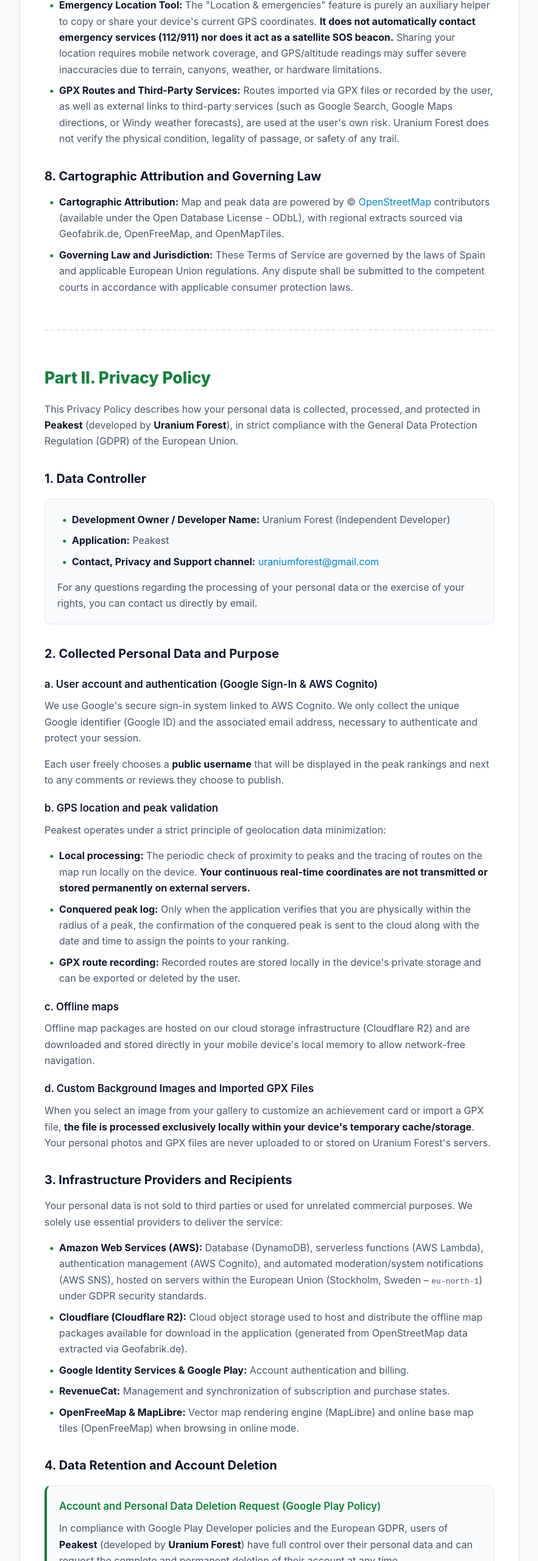
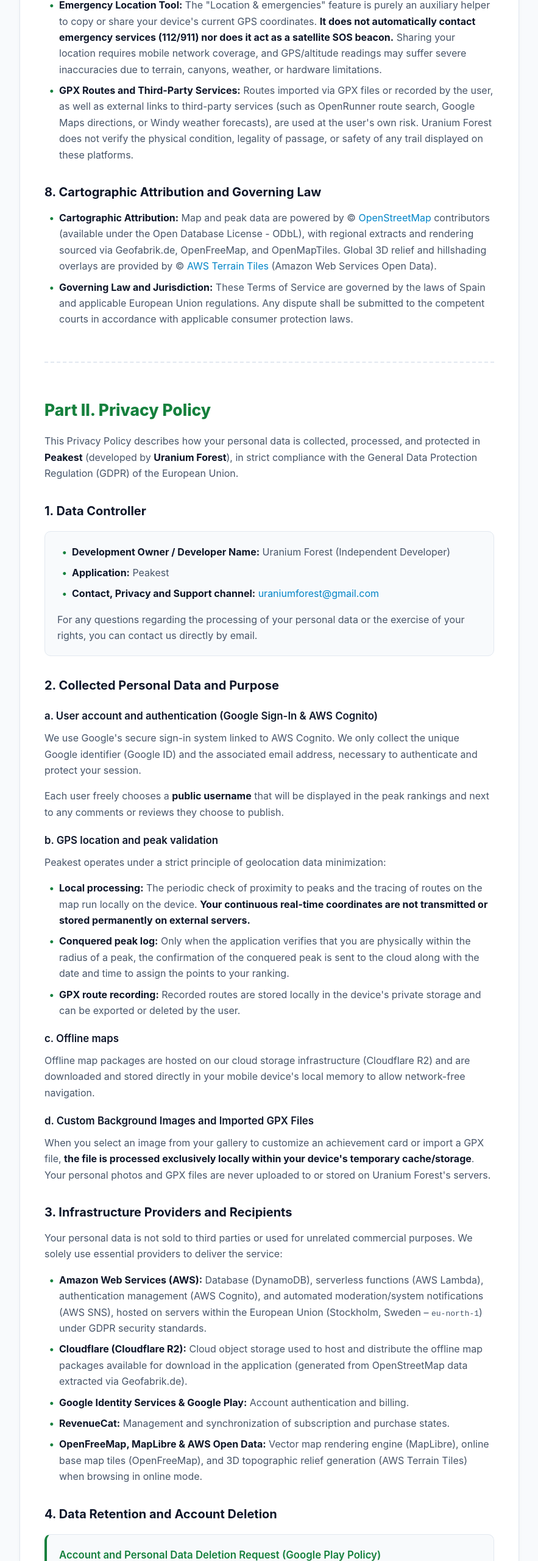
Before and after one commit to UraniumForest/peakest, a plain HTML site: page index.html in a window 1280 px wide. Shown: the part 2980-5540 px from the top of the page at 61% size, without its empty margins (198-1081 px from the left). Drawn offline with Linux system fonts and the light colour scheme.

Commit message:
Update index.html

```diff
--- a/index.html
+++ b/index.html
@@ -328,12 +328,12 @@
         <h2>7. Emergency Location Feature, External Links, and GPX Routes</h2>
         <ul>
           <li><strong>Emergency Location Tool:</strong> The "Location &amp; emergencies" feature is purely an auxiliary helper to copy or share your device's current GPS coordinates. <strong>It does not automatically contact emergency services (112/911) nor does it act as a satellite SOS beacon.</strong> Sharing your location requires mobile network coverage, and GPS/altitude readings may suffer severe inaccuracies due to terrain, canyons, weather, or hardware limitations.</li>
-          <li><strong>GPX Routes and Third-Party Services:</strong> Routes imported via GPX files or recorded by the user, as well as external links to third-party services (such as Google Search, Google Maps directions, or Windy weather forecasts), are used at the user's own risk. Uranium Forest does not verify the physical condition, legality of passage, or safety of any trail.</li>
+          <li><strong>GPX Routes and Third-Party Services:</strong> Routes imported via GPX files or recorded by the user, as well as external links to third-party services (such as OpenRunner route search, Google Maps directions, or Windy weather forecasts), are used at the user's own risk. Uranium Forest does not verify the physical condition, legality of passage, or safety of any trail displayed on these platforms.</li>
         </ul>
 
         <h2>8. Cartographic Attribution and Governing Law</h2>
         <ul>
-          <li><strong>Cartographic Attribution:</strong> Map and peak data are powered by © <a href="https://www.openstreetmap.org/copyright" target="_blank" rel="noopener">OpenStreetMap</a> contributors (available under the Open Database License - ODbL), with regional extracts sourced via Geofabrik.de, OpenFreeMap, and OpenMapTiles.</li>
+          <li><strong>Cartographic Attribution:</strong> Map and peak data are powered by © <a href="https://www.openstreetmap.org/copyright" target="_blank" rel="noopener">OpenStreetMap</a> contributors (available under the Open Database License - ODbL), with regional extracts and rendering sourced via Geofabrik.de, OpenFreeMap, and OpenMapTiles. Global 3D relief and hillshading overlays are provided by © <a href="https://registry.opendata.aws/terrain-tiles/" target="_blank" rel="noopener">AWS Terrain Tiles</a> (Amazon Web Services Open Data).</li>
           <li><strong>Governing Law and Jurisdiction:</strong> These Terms of Service are governed by the laws of Spain and applicable European Union regulations. Any dispute shall be submitted to the competent courts in accordance with applicable consumer protection laws.</li>
         </ul>
       </section>
@@ -381,7 +381,7 @@
           <li><strong>Cloudflare (Cloudflare R2):</strong> Cloud object storage used to host and distribute the offline map packages available for download in the application (generated from OpenStreetMap data extracted via Geofabrik.de).</li>
           <li><strong>Google Identity Services & Google Play:</strong> Account authentication and billing.</li>
           <li><strong>RevenueCat:</strong> Management and synchronization of subscription and purchase states.</li>
-          <li><strong>OpenFreeMap & MapLibre:</strong> Vector map rendering engine (MapLibre) and online base map tiles (OpenFreeMap) when browsing in online mode.</li>
+          <li><strong>OpenFreeMap, MapLibre & AWS Open Data:</strong> Vector map rendering engine (MapLibre), online base map tiles (OpenFreeMap), and 3D topographic relief generation (AWS Terrain Tiles) when browsing in online mode.</li>
         </ul>
 
         <div id="delete-account-en" class="account-deletion-block">
@@ -482,12 +482,12 @@
         <h2>7. Función de Ubicación de Emergencia, Enlaces Externos y Rutas GPX</h2>
         <ul>
           <li><strong>Herramienta de Ubicación y Emergencias:</strong> La función de «Ubicación y emergencias» es únicamente una ayuda auxiliar para copiar o compartir las coordenadas GPS reportadas por su teléfono. <strong>No contacta automáticamente con los servicios de rescate (112/911) ni sustituye a una baliza SOS satelital.</strong> El envío de coordenadas requiere cobertura móvil y las lecturas de GPS/altitud pueden presentar desviaciones importantes por la orografía, cañones, meteorología o limitaciones del dispositivo.</li>
-          <li><strong>Rutas GPX y Servicios de Terceros:</strong> El uso de rutas GPX importadas o grabadas, así como los accesos directos a servicios externos (búsquedas en Google, indicaciones de Google Maps o meteorología en Windy), se realiza bajo el exclusivo criterio y riesgo del usuario. Uranium Forest no garantiza el estado físico, la transitabilidad ni el libre paso por los senderos.</li>
+          <li><strong>Rutas GPX y Servicios de Terceros:</strong> El uso de rutas GPX importadas o grabadas, así como los accesos directos a servicios externos (búsqueda de rutas en OpenRunner, indicaciones de Google Maps o meteorología en Windy), se realiza bajo el exclusivo criterio y riesgo del usuario. Uranium Forest no garantiza el estado físico, la transitabilidad ni el libre paso por los senderos mostrados en dichas plataformas.</li>
         </ul>
 
         <h2>8. Atribución Cartográfica y Legislación Aplicable</h2>
         <ul>
-          <li><strong>Atribución Cartográfica:</strong> Los datos cartográficos y de cumbres provienen de los colaboradores de © <a href="https://www.openstreetmap.org/copyright" target="_blank" rel="noopener">OpenStreetMap</a> (bajo licencia ODbL), con extractos regionales obtenidos a través de Geofabrik.de, OpenFreeMap y OpenMapTiles.</li>
+          <li><strong>Atribución Cartográfica:</strong> Los datos cartográficos y de cumbres provienen de los colaboradores de © <a href="https://www.openstreetmap.org/copyright" target="_blank" rel="noopener">OpenStreetMap</a> (bajo licencia ODbL), con extractos regionales y renderizado obtenidos a través de Geofabrik.de, OpenFreeMap y OpenMapTiles. El relieve 3D global y sombreado provienen de © <a href="https://registry.opendata.aws/terrain-tiles/" target="_blank" rel="noopener">AWS Terrain Tiles</a> (Datos Abiertos de Amazon Web Services).</li>
           <li><strong>Legislación Aplicable y Jurisdicción:</strong> Los presentes Términos se rigen por la legislación española y la normativa aplicable de la Unión Europea. Cualquier controversia se someterá a los juzgados y tribunales competentes conforme a la normativa vigente de consumidores y usuarios.</li>
         </ul>
       </section>
@@ -535,7 +535,7 @@
           <li><strong>Cloudflare (Cloudflare R2):</strong> Almacenamiento de objetos en la nube utilizado para alojar y distribuir los paquetes de mapas offline disponibles para su descarga en la aplicación (generados a partir de datos de OpenStreetMap extraídos mediante Geofabrik.de).</li>
           <li><strong>Google Identity Services & Google Play:</strong> Autenticación de cuentas y facturación.</li>
           <li><strong>RevenueCat:</strong> Gestión y sincronización del estado de suscripciones y compras.</li>
-          <li><strong>OpenFreeMap & MapLibre:</strong> Motor de renderizado de mapas vectoriales en el dispositivo (MapLibre) y carga del mapa base cuando se navega en modo online (OpenFreeMap).</li>
+          <li><strong>OpenFreeMap, MapLibre & AWS Open Data:</strong> Motor de renderizado de mapas vectoriales en el dispositivo (MapLibre), carga del mapa base (OpenFreeMap) y generación de relieve topográfico en 3D (AWS Terrain Tiles) cuando se navega en modo online.</li>
         </ul>
 
         <div id="delete-account-es" class="account-deletion-block">
```
